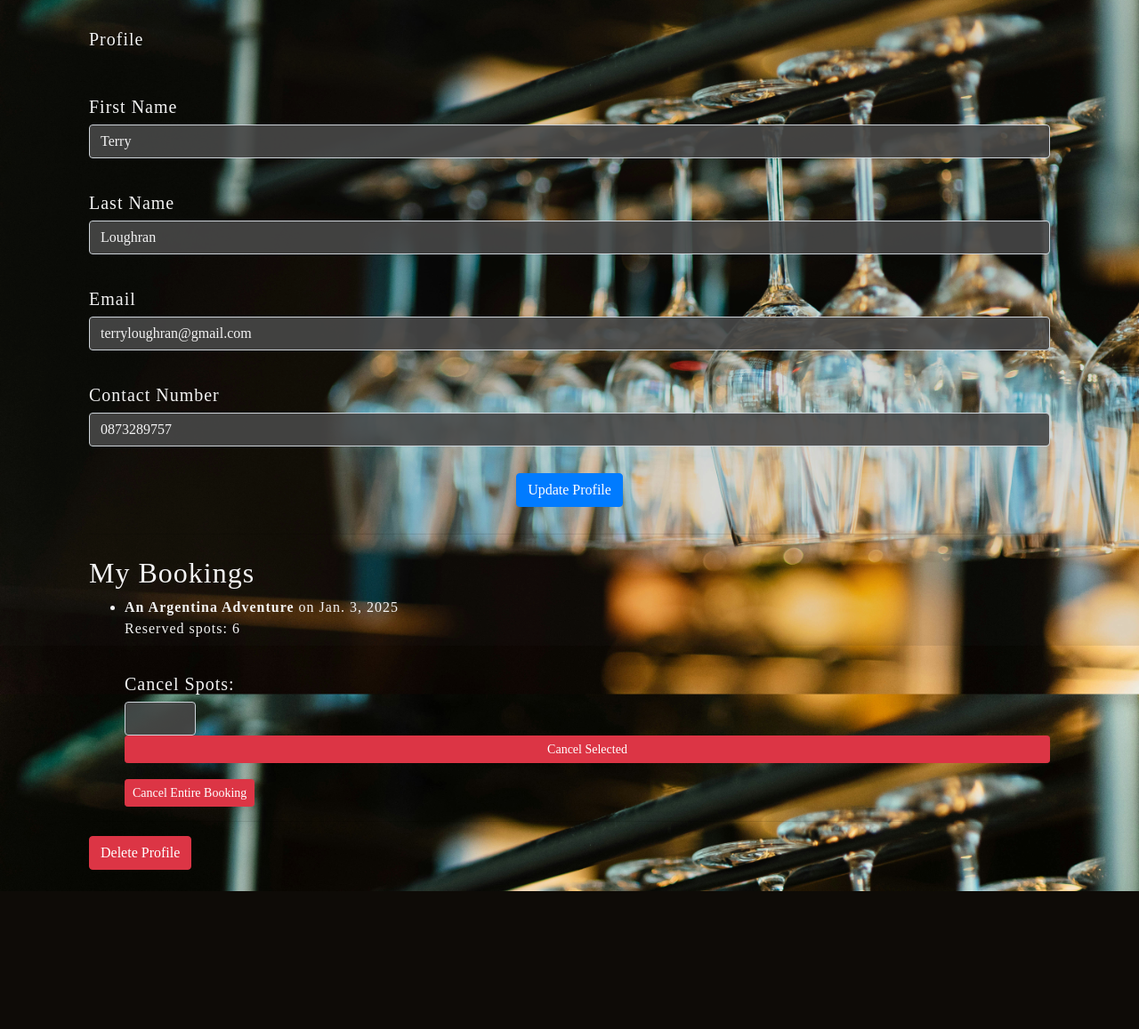
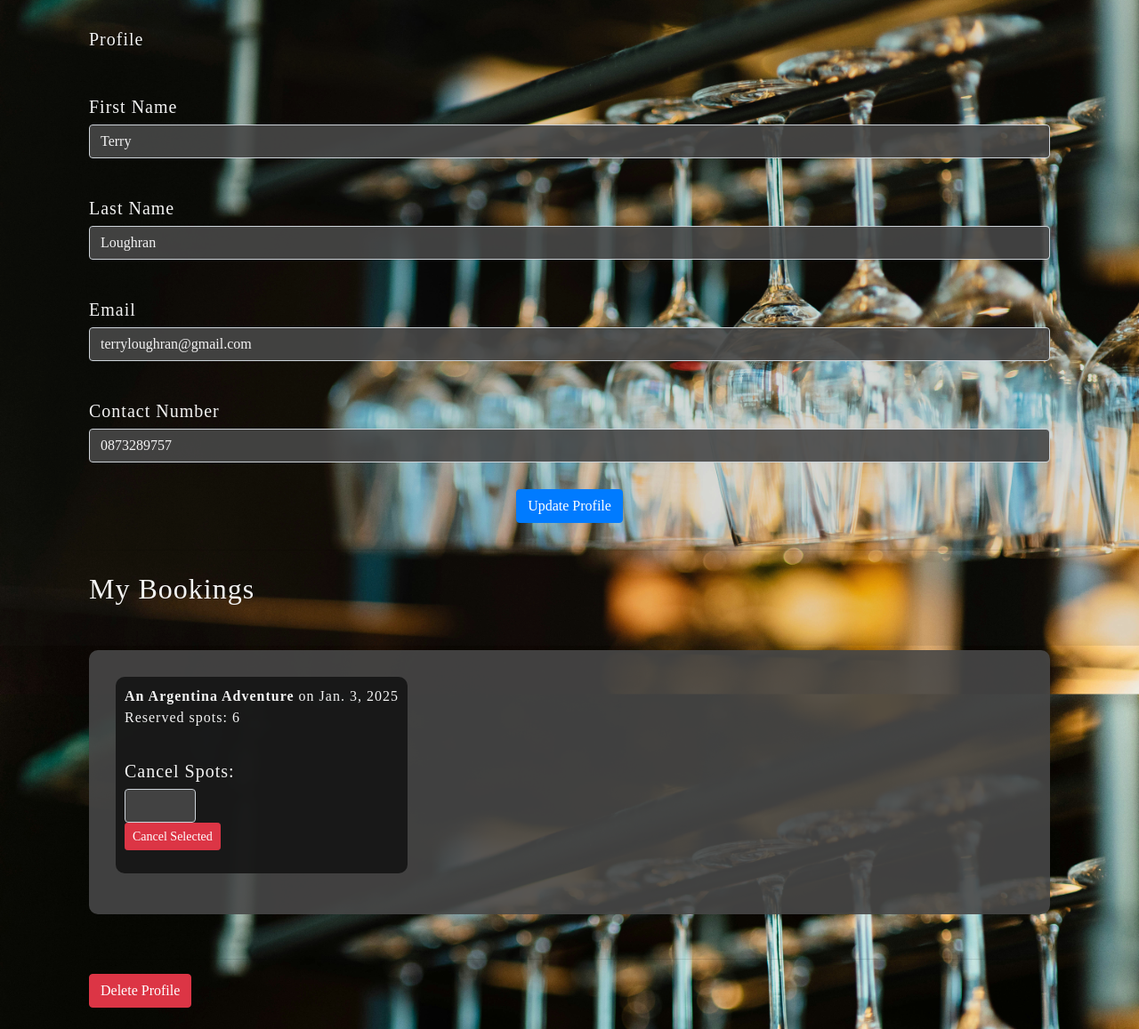
Before and after one commit to TerryLoc/wine-bar-project, a Django app: page /wine_cellar/profile/ in a window 1280 px wide. Shown: the part 74-1231 px from the top of the page at 89% size. Before the commit the page ends 1076 px from the top, so only its background shows below. Run offline with Django 5.2, Linux system fonts and the light colour scheme; a user stored in the database is signed in; data comes from the database, SQL or seed files in the repository; both versions use the stored data as it was after the commit; some libraries are stand-ins or nearby versions; some web fonts are replaced.

Commit message:
feat: add booking cancellation feature; implement cancel_booking URL, update profile template, and enhance styles for user experience

```diff
--- a/bookings/templates/bookings/profile.html
+++ b/bookings/templates/bookings/profile.html
@@ -54,7 +54,7 @@
             <strong>{{ booking.wine_experience.title }}</strong> on {{ booking.wine_experience.date }}
             <br>
             Reserved spots: {{ booking.spots_reserved }}
-            <form method="post" class="inline-form mt-2" action="{% url 'bookings:profile' %}">
+            <form method="post" class="inline-form mt-2" action="{% url 'bookings:cancel_booking' %}">
               {% csrf_token %}
               <input type="hidden" name="wine_id" value="{{ booking.wine_experience.id }}">
               <!-- Cancel specific number of spots -->
@@ -69,8 +69,6 @@
                        max="{{ booking.spots_reserved }}">
                 <button type="submit" name="cancel_booking" class="btn btn-danger btn-sm">Cancel Selected</button>
               </div>
-              <!-- Cancel the entire booking -->
-              <button type="submit" name="cancel_all" class="btn btn-danger btn-sm mt-2">Cancel Entire Booking</button>
             </form>
           </li>
         {% empty %}
--- a/bookings/templates/bookings/register.html
+++ b/bookings/templates/bookings/register.html
@@ -3,9 +3,10 @@
     <div class="login_section">
         <h2>Register</h2>
         <a href="{% url 'bookings:login' %}" class="btn btn-secondary">Already a member</a>
-        <form method="post">
+        <form class="register-form" method="post">
             {% csrf_token %}
             {{ form.non_field_errors }}
+            <div class="input-info">
                 <div class="form-group">
                     <label for="{{ form.username.id_for_label }}">Username</label>
                     {{ form.username }}
@@ -35,6 +36,7 @@
                     </div>
                     {% if form.password2.errors %}<div class="text-danger">{{ form.password2.errors }}</div>{% endif %}
                 </div>
+            </div>
             <button type="submit" class="btn btn-warning">Start Tasting</button>
         </form>
     </div>
--- a/bookings/urls.py
+++ b/bookings/urls.py
@@ -12,4 +12,5 @@ urlpatterns = [
         "login/", LoginView.as_view(template_name="bookings/login.html"), name="login"
     ),
     path("profile/", views.profile, name="profile"),
+    path("cancel_booking/", views.cancel_booking, name="cancel_booking"),
 ]
--- a/bookings/views.py
+++ b/bookings/views.py
@@ -4,7 +4,7 @@ from django.contrib import messages
 from .models import wineCellar, Booking, UserProfile
 from .forms import BookingForm, UserProfileForm
 from django.contrib.auth.forms import UserCreationForm
-from django.http import JsonResponse  # For AJAX requests
+from django.http import JsonResponse
 
 
 def wine_list(request):
@@ -66,55 +66,52 @@ def profile(request):
     bookings = Booking.objects.filter(user=request.user)
 
     if request.method == "POST":
-        if "delete_profile" in request.POST:
-            profile.delete()
-            messages.success(request, "Profile deleted.")
-            return redirect("winery")
-        elif "cancel_booking" in request.POST:
-            try:
-                wine_id = int(request.POST.get("wine_id"))
-                spots_to_cancel = int(request.POST.get("spots_to_cancel", 0))
-            except (ValueError, TypeError):
-                messages.error(request, "Invalid booking data.")
-                return redirect("bookings:profile")
-
-            wine = get_object_or_404(wineCellar, id=wine_id)
-            booking = Booking.objects.filter(
-                user=request.user, wine_experience=wine
-            ).first()
-            if booking:
-                if (
-                    spots_to_cancel >= booking.spots_reserved
-                    or "cancel_all" in request.POST
-                ):
-                    wine.available_spots += booking.spots_reserved
-                    wine.save()
-                    booking.delete()
-                else:
-                    wine.available_spots += spots_to_cancel
-                    wine.save()
-                    booking.spots_reserved -= spots_to_cancel
-                    booking.save()
-                messages.success(request, "Booking updated successfully.")
-            else:
-                messages.error(request, "Booking not found.")
+        form = UserProfileForm(request.POST, instance=profile)
+        if form.is_valid():
+            profile = form.save(commit=False)
+            profile.user.first_name = form.cleaned_data["first_name"]
+            profile.user.last_name = form.cleaned_data["last_name"]
+            profile.user.email = profile.email
+            profile.user.save()
+            profile.save()
+            messages.success(request, "Profile updated successfully.")
             return redirect("bookings:profile")
         else:
-            form = UserProfileForm(request.POST, instance=profile)
-            if form.is_valid():
-                profile = form.save(commit=False)
-                profile.user.first_name = form.cleaned_data["first_name"]
-                profile.user.last_name = form.cleaned_data["last_name"]
-                profile.user.email = profile.email
-                profile.user.save()
-                profile.save()
-                messages.success(request, "Profile updated successfully.")
-                return redirect("bookings:profile")
-            else:
-                messages.error(request, "Failed to update profile. Please try again.")
+            messages.error(request, "Failed to update profile. Please try again.")
     else:
         form = UserProfileForm(instance=profile)
 
     return render(
         request, "bookings/profile.html", {"form": form, "bookings": bookings}
     )
+
+
+@login_required
+def cancel_booking(request):
+    if request.method == "POST":
+        try:
+            wine_id = int(request.POST.get("wine_id"))
+            spots_to_cancel = int(request.POST.get("spots_to_cancel"))
+        except (ValueError, TypeError):
+            return JsonResponse({"success": False, "message": "Invalid booking data."})
+
+        wine = get_object_or_404(wineCellar, id=wine_id)
+        booking = Booking.objects.filter(
+            user=request.user, wine_experience=wine
+        ).first()
+        if booking:
+            if spots_to_cancel >= booking.spots_reserved:
+                wine.available_spots += booking.spots_reserved
+                wine.save()
+                booking.delete()
+            else:
+                wine.available_spots += spots_to_cancel
+                wine.save()
+                booking.spots_reserved -= spots_to_cancel
+                booking.save()
+            return JsonResponse(
+                {"success": True, "message": "Booking updated successfully."}
+            )
+        else:
+            return JsonResponse({"success": False, "message": "Booking not found."})
+    return JsonResponse({"success": False, "message": "Invalid request."})
--- a/static/css/styles.css
+++ b/static/css/styles.css
@@ -254,16 +254,35 @@ strong .flip-horizontal {
 }
 
 /* register */
+.register-form {
+  display: flex;
+  flex-direction: column;
+  margin: 0 auto;
+  align-items: flex-start;
+  width: 100%;
+}
+
+.input-info {
+  margin: 10px auto;
+  width: 80%;
+}
+
 .form-group {
   display: flex;
+  align-items: flex-start;
   flex-direction: column;
-  margin: 10px auto;
+  align-items: flex-start;
 }
 
 .form-group label {
   font-size: 1.25rem;
   margin-top: 25px;
   margin-bottom: 5px;
+  margin-left: 0;
+}
+
+.login_section input {
+  margin: 0;
 }
 
 .form-control {
@@ -298,13 +317,17 @@ strong .flip-horizontal {
   display: none;
 }
 
+.close {
+  color: var(--text-color);
+}
+
 /* login and register pages */
 .login_section {
   background-color: var(--bg-color2);
   display: flex;
   flex-direction: column;
   align-items: center;
-  margin: 100px auto;
+  margin: 60px auto;
   padding: 50px;
   max-width: 700px;
   border-radius: 10px;
@@ -339,7 +362,6 @@ strong .flip-horizontal {
   border-radius: 5px;
   padding: 15px 5px;
   letter-spacing: 1px;
-  margin: 10px auto;
 }
 
 .login_section button {
@@ -357,15 +379,32 @@ strong .flip-horizontal {
 
 .login_section ul {
   list-style-type: none;
-  color: var(--text-alert);
-  background-color: var(--bg-color2);
-  padding: 10px;
-  border-radius: 5px;
-  border: 1px solid var(--text-color);
+  padding: 10px 0;
 }
 
 .login_section ul li {
   margin: 5px;
+}
+
+/* user bookings on profile page */
+.user_bookings {
+  display: grid;
+  justify-items: flex-start;
+  margin: 50px auto;
+  background-color: var(--bg-color);
+  border-radius: 10px;
+}
+
+.user_bookings ul {
+  list-style-type: none;
+  padding: 20px;
+}
+
+.user_bookings ul li {
+  margin: 10px;
+  padding: 10px;
+  background-color: var(--bg-color2);
+  border-radius: 10px;
 }
 
 @media screen and (max-width: 768px) {
```
Also changed, not shown: static/js/main.js (+56 -19 lines), db.sqlite3. Lines whose indentation alone changed are shown as unchanged.
